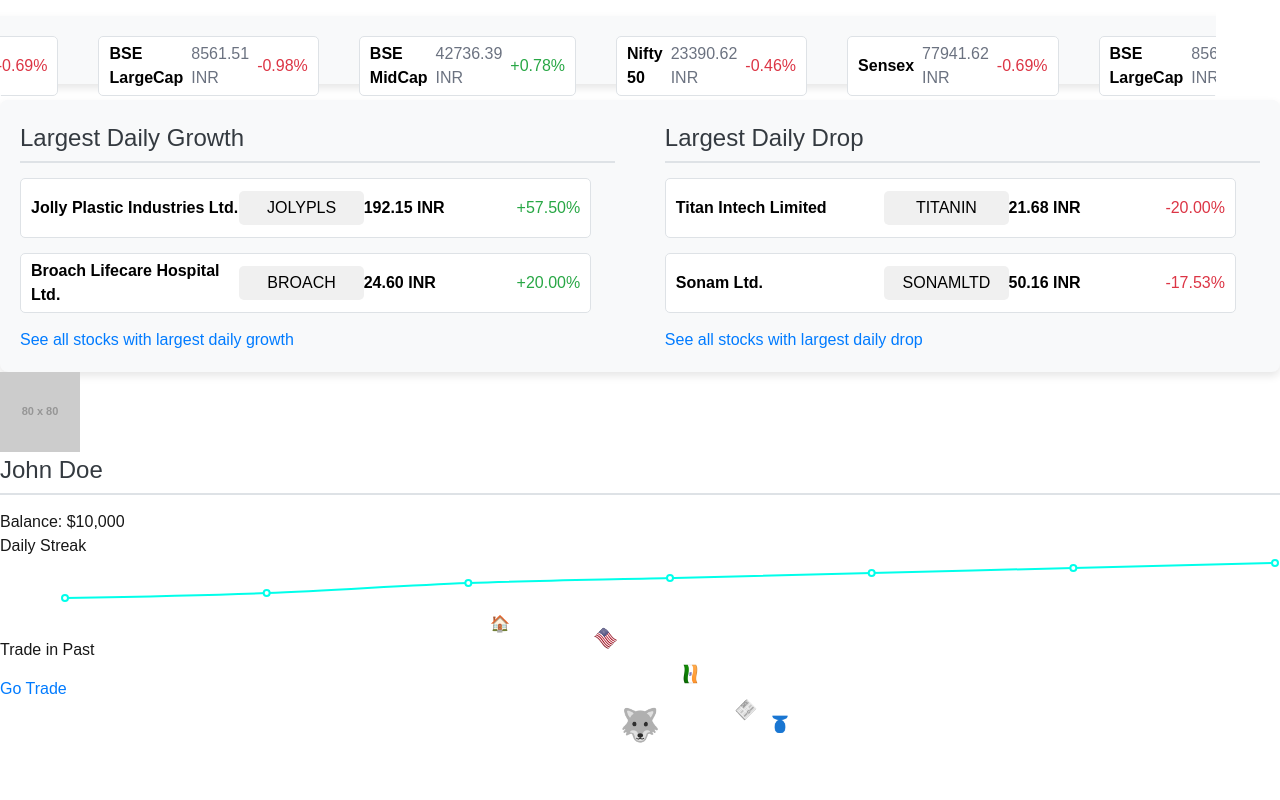
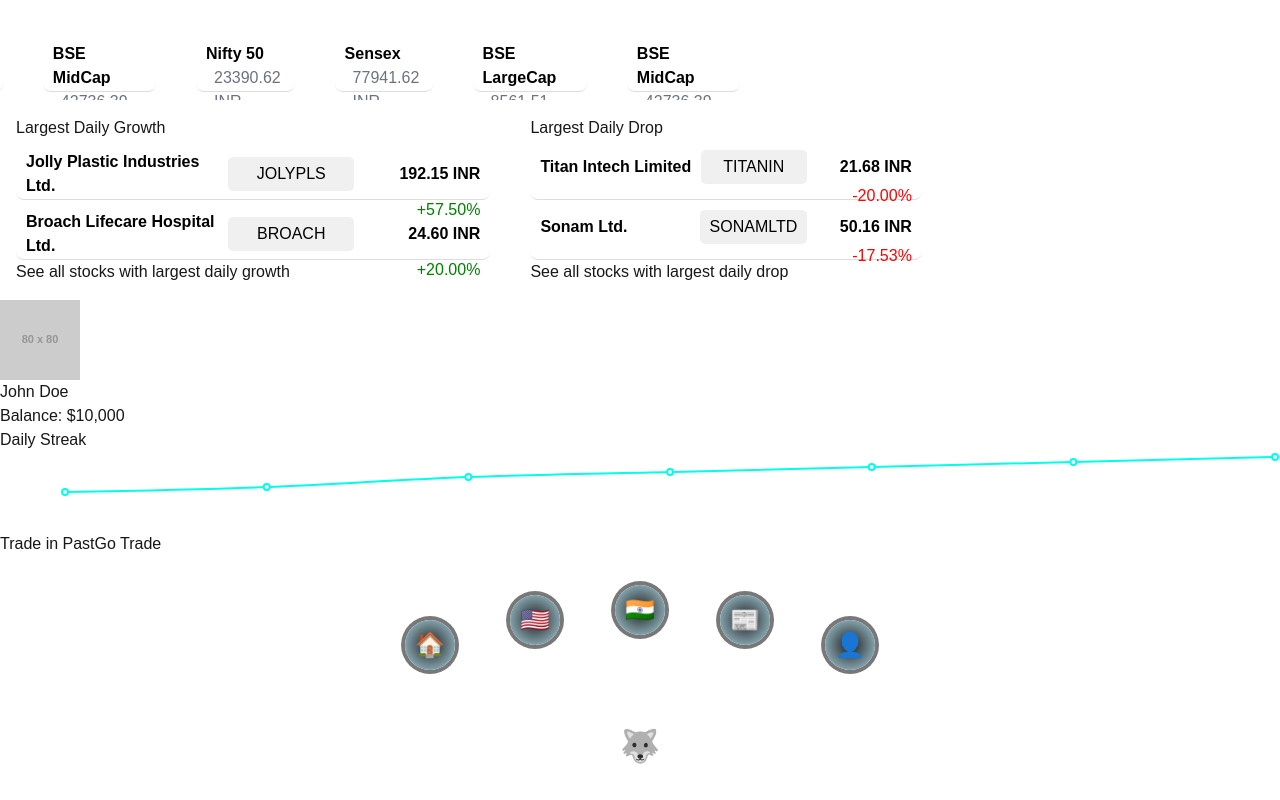
Before and after one commit to equestrian2296/The-Wolf-of-Paper-Street-, a Next.js app in the folder wolfofpaperstreet/: page /home in a window 1280 px wide. Both pictures are taken after a click on the button "Toggle Menu". Built offline with nearby package versions, Linux system fonts and the light colour scheme.

Commit message:
Backtest update

```diff
--- a/wolfofpaperstreet/src/app/backtest/Backtest.module.css
+++ b/wolfofpaperstreet/src/app/backtest/Backtest.module.css
@@ -0,0 +1,95 @@
+/* Global Styles */
+* {
+    margin: 0;
+    padding: 0;
+    box-sizing: border-box;
+  }
+
+  /* Search Bar Wrapper */
+  .search-bar-container {
+    display: flex;
+    flex-direction: column;
+    align-items: center;
+    justify-content: center;
+    padding: 2rem 1rem;
+    width: 100%;
+    max-width: 800px;
+    margin: 0 auto;
+    background-color: #1e1e1e;
+    border-radius: 8px;
+    box-shadow: 0 4px 6px rgba(0, 0, 0, 0.1);
+  }
+
+  .search-bar-container input {
+    border: 1px solid #ccc;
+    padding: 0.75rem;
+    border-radius: 6px;
+    width: 100%;
+    font-size: 1rem;
+    transition: all 0.3s ease;
+  }
+
+  .search-bar-container input:focus {
+    border-color: #4CAF50;
+    outline: none;
+    box-shadow: 0 0 5px rgba(76, 175, 80, 0.3);
+  }
+
+  .search-bar-container button {
+    background-color: #4CAF50;
+    color: white;
+    padding: 0.75rem 2rem;
+    border-radius: 6px;
+    border: none;
+    cursor: pointer;
+    font-size: 1rem;
+    transition: background-color 0.3s ease;
+    margin-top: 1rem;
+  }
+
+  .search-bar-container button:hover {
+    background-color: #45a049;
+  }
+
+  .search-bar-container button:active {
+    background-color: #388e3c;
+  }
+
+  .search-bar-container .date-inputs,
+  .search-bar-container .number-inputs {
+    display: flex;
+    justify-content: space-between;
+    gap: 1rem;
+    width: 100%;
+    margin-top: 1rem;
+  }
+
+  .search-bar-container input[type="number"] {
+    width: 48%;
+  }
+
+  .search-bar-container input[type="date"] {
+    width: 48%;
+  }
+
+  .search-bar-container .error-message {
+    color: #f44336;
+    font-size: 0.875rem;
+    margin-top: 0.5rem;
+  }
+
+  /* Responsive Styles */
+  @media (max-width: 768px) {
+    .search-bar-container .date-inputs,
+    .search-bar-container .number-inputs {
+      flex-direction: column;
+    }
+
+    .search-bar-container input[type="number"] {
+      width: 100%;
+    }
+
+    .search-bar-container input[type="date"] {
+      width: 100%;
+    }
+  }
--- a/wolfofpaperstreet/src/app/home/App.css
+++ b/wolfofpaperstreet/src/app/home/App.css
@@ -32,7 +32,7 @@
   margin: 5px;
   padding: 1px;
   border-radius: 8px;
-  box-shadow: 0 4px 8px rgba(0, 0, 0, 0.1);
+  box-shadow: 0 4px 8px rgba(186, 160, 160, 0.1);
 }
 
 .stock-list-container {
--- a/wolfofpaperstreet/src/app/home/Components/navbar.css
+++ b/wolfofpaperstreet/src/app/home/Components/navbar.css
@@ -1,10 +1,12 @@
-/* navbar.css */
-
 .radial-container {
-  position: relative;
+  position: fixed;
+  bottom: 20px;
+  left: 50%;
+  transform: translateX(-50%);
   display: flex;
   justify-content: center;
   align-items: center;
+  z-index: 1000;
 }
 
 .menu-button {
@@ -12,13 +14,13 @@
   border: none;
   font-size: 2rem;
   cursor: pointer;
-  z-index: 10; /* Ensure the button is above the blurred background */
+  z-index: 1010;
+  padding: 10px;
 }
 
 .radial-menu {
   position: absolute;
-  z-index : 10;
-  bottom: 50px; /* Adjust based on your layout */
+  bottom: 60px;
   left: 50%;
   transform: translateX(-50%);
   display: flex;
@@ -26,44 +28,63 @@
   align-items: center;
   transition: all 0.3s ease;
   opacity: 0;
-  pointer-events: none; /* Prevent interaction when closed */
+  pointer-events: none;
 }
 
 .radial-menu.open {
   opacity: 1;
-  pointer-events: auto; /* Allow interaction when open */
+  pointer-events: auto;
 }
 
 .menu-item {
-  width: 50px; /* Adjust size as needed */
-  height: 50px; /* Adjust size as needed */
+  width: 50px;
+  height: 50px;
   border-radius: 50%;
   display: flex;
   justify-content: center;
   align-items: center;
-  background-color: rgba(255, 255, 255, 0.8); /* Semi-transparent background */
-  margin: 0 10px; /* Space between buttons */
+  background: radial-gradient(circle, #1e1e1e, #add8e6);
+  margin: 0 10px;
   transition: transform 0.3s ease;
-  z-index: index 15;;
+  border: none;
+  cursor: pointer;
+  font-size: 1.5rem;
 }
 
 .radial-menu.open .menu-item {
-  transform: translateY(-30px); /* Slight lift effect when opened */
+  transform: translateY(-30px);
+  transition: all 0.3s ease-in-out;
+  box-shadow: 0 0 0 4px rgba(69, 69, 69, 0.723);
 }
 
-/* Positioning for half-circle arrangement */
-.radial-menu.open .menu-item:nth-child(1) { transform: rotate(0deg) translateY(-100%); }
-.radial-menu.open .menu-item:nth-child(2) { transform: rotate(45deg) translateY(-100%); }
-.radial-menu.open .menu-item:nth-child(3) { transform: rotate(90deg) translateY(-100%); }
-.radial-menu.open .menu-item:nth-child(4) { transform: rotate(135deg) translateY(-100%); }
-.radial-menu.open .menu-item:nth-child(5) { transform: rotate(180deg) translateY(-100%); }
+.radial-menu.open .menu-item:hover {
+  box-shadow: 0 0 0 7px rgba(146, 146, 146, 0.644);
+}
 
-/* Profile dropdown styles */
+.radial-menu.open .menu-item:nth-child(1) { transform: translate(calc(-100% - 20px), -100%); }
+.radial-menu.open .menu-item:nth-child(2) { transform: translate(calc(-50% - 10px), -150%); }
+.radial-menu.open .menu-item:nth-child(3) { transform: translateY(-170%); }
+.radial-menu.open .menu-item:nth-child(4) { transform: translate(calc(50% + 10px), -150%); }
+.radial-menu.open .menu-item:nth-child(5) { transform: translate(calc(100% + 20px), -100%); }
+
 .profile-dropdown {
   position: absolute;
-  bottom: 60px; /* Adjust based on your layout */
-  right: 0;
+  bottom: 70px;
+  right: -60px;
   background-color: white;
   box-shadow: 0 4px 8px rgba(0, 0, 0, 0.2);
-  z-index: 10;
+  border-radius: 8px;
+  overflow: hidden;
 }
+
+.dropdown-item {
+  display: block;
+  padding: 10px 20px;
+  text-decoration: none;
+  color: #333;
+  transition: background-color 0.2s;
+}
+
+.dropdown-item:hover {
+  background-color: #f0f0f0;
+}
--- a/wolfofpaperstreet/src/app/home/Components/navbar.jsx
+++ b/wolfofpaperstreet/src/app/home/Components/navbar.jsx
@@ -1,7 +1,7 @@
 "use client"; // Mark this as a client component
 
 import React, { useState, useEffect, useRef } from "react";
-import { useRouter } from "next/navigation"; // For redirection in Next.js
+import { useRouter } from "next/navigation";
 import "./navbar.css";
 
 const navbar = ({ position = "bottom" }) => {
@@ -10,15 +10,9 @@
   const profileRef = useRef(null);
   const router = useRouter();
 
-  const toggleMenu = () => {
-    setOpen((prev) => !prev);
-  };
+  const toggleMenu = () => setOpen((prev) => !prev);
+  const toggleProfile = () => setIsProfileOpen((prev) => !prev);
 
-  const toggleProfile = () => {
-    setIsProfileOpen((prev) => !prev);
-  };
-
-  // Close dropdown when clicking outside
   useEffect(() => {
     const handleClickOutside = (event) => {
       if (profileRef.current && !profileRef.current.contains(event.target)) {
@@ -27,47 +21,49 @@
     };
 
     document.addEventListener("mousedown", handleClickOutside);
-    return () => {
-      document.removeEventListener("mousedown", handleClickOutside);
-    };
+    return () => document.removeEventListener("mousedown", handleClickOutside);
   }, []);
 
-  // Logout function
   const handleLogout = () => {
+    console.log("Logging out...");
+
     localStorage.removeItem("authToken");
     localStorage.removeItem("user");
-    router.push("/landing");
+
+    setIsProfileOpen(false); // Ensure dropdown closes
+    setTimeout(() => {
+      router.push("/landing"); // Redirect to landing page after logout
+    }, 100);
   };
 
-  // Effect to add/remove blur class on body
-  useEffect(() => {
-    if (open) {
-      document.body.classList.add("blur");
-    } else {
-      document.body.classList.remove("blur");
-    }
-  }, [open]);
+  return (
+    <nav className={`radial-container ${position}`}>
+      <button className="menu-button" onClick={toggleMenu} aria-label="Toggle Menu">
+        🐺
+      </button>
 
-  return (
-    <div className={`radial-container ${position}`}>
-      <button className="menu-button" onClick={toggleMenu}>
-        🐺 {/* Wolf emoji */}
-      </button>
       <div className={`radial-menu ${open ? "open" : ""}`}>
-        <div className="menu-item" onClick={() => router.push("/")}>🏠</div>
-        <div className="menu-item" onClick={() => router.push("/usa-market")}>🇺🇸</div>
-        <div className="menu-item" onClick={() => router.push("/indian-stocks")}>🇮🇳</div>
-        <div className="menu-item" onClick={() => router.push("/news")}>📰</div>
-        <div className="menu-item profile" ref={profileRef} onClick={toggleProfile}>👤</div>
+        <button className="menu-item" onClick={() => router.push("/")} aria-label="Home">🏠</button>
+        <button className="menu-item" onClick={() => router.push("/usa-market")} aria-label="USA Market">🇺🇸</button>
+        <button className="menu-item" onClick={() => router.push("/indian-stocks")} aria-label="Indian Stocks">🇮🇳</button>
+        <button className="menu-item" onClick={() => router.push("/news")} aria-label="News">📰</button>
+        <button className="menu-item profile" ref={profileRef} onClick={toggleProfile} aria-label="Profile">👤</button>
       </div>
+
       {isProfileOpen && (
-        <div className="profile-dropdown">
-          <button className="logout-button" onClick={handleLogout}>Logout</button>
-          <a href="/user-details">User  Details</a>
-          <a href="/stocks-portfolio">Stocks Portfolio</a>
+        <div className="profile-dropdown" ref={profileRef}>
+          <button className="dropdown-item" onClick={handleLogout}>Logout</button>
+          <button className="dropdown-item" onClick={() => {
+            setIsProfileOpen(false);
+            router.push("/user-details");
+          }}>User Details</button>
+          <button className="dropdown-item" onClick={() => {
+            setIsProfileOpen(false);
+            router.push("/stocks-portfolio");
+          }}>Stocks Portfolio</button>
         </div>
       )}
-    </div>
+    </nav>
   );
 };
 
--- a/wolfofpaperstreet/src/app/home/Components/stockList.css
+++ b/wolfofpaperstreet/src/app/home/Components/stockList.css
@@ -1,67 +1,41 @@
-/* General Container Styling */
-.stock-container {
-    display: flex;
-    justify-content: space-between;
-    padding: 20px;
-    background-color: #f8f9fa;
-    border-radius: 8px;
-    box-shadow: 0 4px 8px rgba(0, 0, 0, 0.1);
-  }
-
-  /* Section Styling */
-  .growth-section, .drop-section {
-    width: 48%;
-  }
-
-  /* Header Styling */
-  h2 {
-    font-size: 1.5rem;
-    margin-bottom: 15px;
-    color: #343a40;
-    border-bottom: 2px solid #dee2e6;
-    padding-bottom: 5px;
-  }
-
-  /* Stock Item Styling */
-  .stock-item {
+.stock-item {
     display: flex;
     justify-content: space-between;
     align-items: center;
     padding: 10px;
-    margin-bottom: 10px;
-    background-color: #ffffff;
-    border: 1px solid #dee2e6;
-    border-radius: 5px;
+    border-bottom: 1px solid #ddd;
+    flex-wrap: wrap; /* Allow items to wrap to fit better */
   }
 
-  /* Positive and Negative Indicators */
-  .stock-item .positive {
-    color: #28a745; /* Green for growth */
+  .stock-name {
+    flex: 2 1 150px; /* Allow it to grow but maintain a minimum width */
+    font-weight: bold;
+    word-wrap: break-word; /* Ensure long names wrap properly */
   }
 
-  .stock-item .negative {
-    color: #dc3545; /* Red for drop */
+  .stock-symbol {
+    flex: 1 1 100px; /* Allow it to grow but maintain a minimum width */
+    background-color: #f0f0f0;
+    padding: 5px 10px;
+    border-radius: 5px;
+    text-align: center;
   }
 
-  /* Link Styling */
-  a {
-    display: block;
-    margin-top: 15px;
-    color: #007bff;
-    text-decoration: none;
+  .stock-price {
+    flex: 1 1 100px; /* Allow it to grow but maintain a minimum width */
+    font-weight: bold;
+    text-align: right;
   }
 
-  a:hover {
-    text-decoration: underline;
+  .stock-change {
+    flex: 1 1 100px; /* Allow it to grow but maintain a minimum width */
+    text-align: right;
   }
 
-  /* Responsive Design */
-  @media (max-width: 768px) {
-    .stock-container {
-      flex-direction: column;
-    }
+  .stock-change.positive {
+    color: green;
+  }
 
-    .growth-section, .drop-section {
-      width: 100%;
-    }
+  .stock-change.negative {
+    color: red;
   }
--- a/wolfofpaperstreet/src/app/home/page.tsx
+++ b/wolfofpaperstreet/src/app/home/page.tsx
@@ -43,7 +43,7 @@
 
           {/* User Profile - Resized */}
           <div className="bg-gray-800 p-6 rounded-lg border-2 border-yellow-400 shadow-lg flex flex-col items-center w-full max-w-xs mx-auto">
-            <img src={userData.avatar} alt="User  Avatar" className="rounded-full w-16" />
+            <img src={userData.avatar} alt="User Avatar" className="rounded-full w-16" />
             <h2 className="mt-2">{userData.name}</h2>
             <p className="text-green-400">Balance: ${userData.balance}</p>
           </div>
@@ -64,9 +64,12 @@
 
         {/* Floating Buttons */}
         <div className="fixed bottom-24 left-10 right-10 flex justify-between">
-          <button className="bg-purple-600 text-white px-5 py-3 rounded-lg shadow-lg border-2 border-purple-400 hover:bg-purple-800">
-            Trade in Past
-          </button>
+          {/* Updated button */}
+          <Link href="/backtest">
+            <button className="bg-purple-600 text-white px-5 py-3 rounded-lg shadow-lg border-2 border-purple-400 hover:bg-purple-800">
+              Trade in Past
+            </button>
+          </Link>
           <Link href="/stock/AAPL">
             <button className="bg-green-500 text-white px-6 py-3 rounded-lg shadow-lg border-2 border-green-400 hover:bg-green-700">
               Go Trade
```
Also changed, not shown: wolfofpaperstreet/src/app/backtest/page.tsx (+104 -88 lines), wolfofpaperstreet/src/app/home/Components/home.css (indentation only), wolfofpaperstreet/src/app/home/Components/home.jsx (line endings or trailing spaces), wolfofpaperstreet/src/app/home/Components/stockPage.css (indentation only), 1 other file (tests, documents, lock files or other folders).
